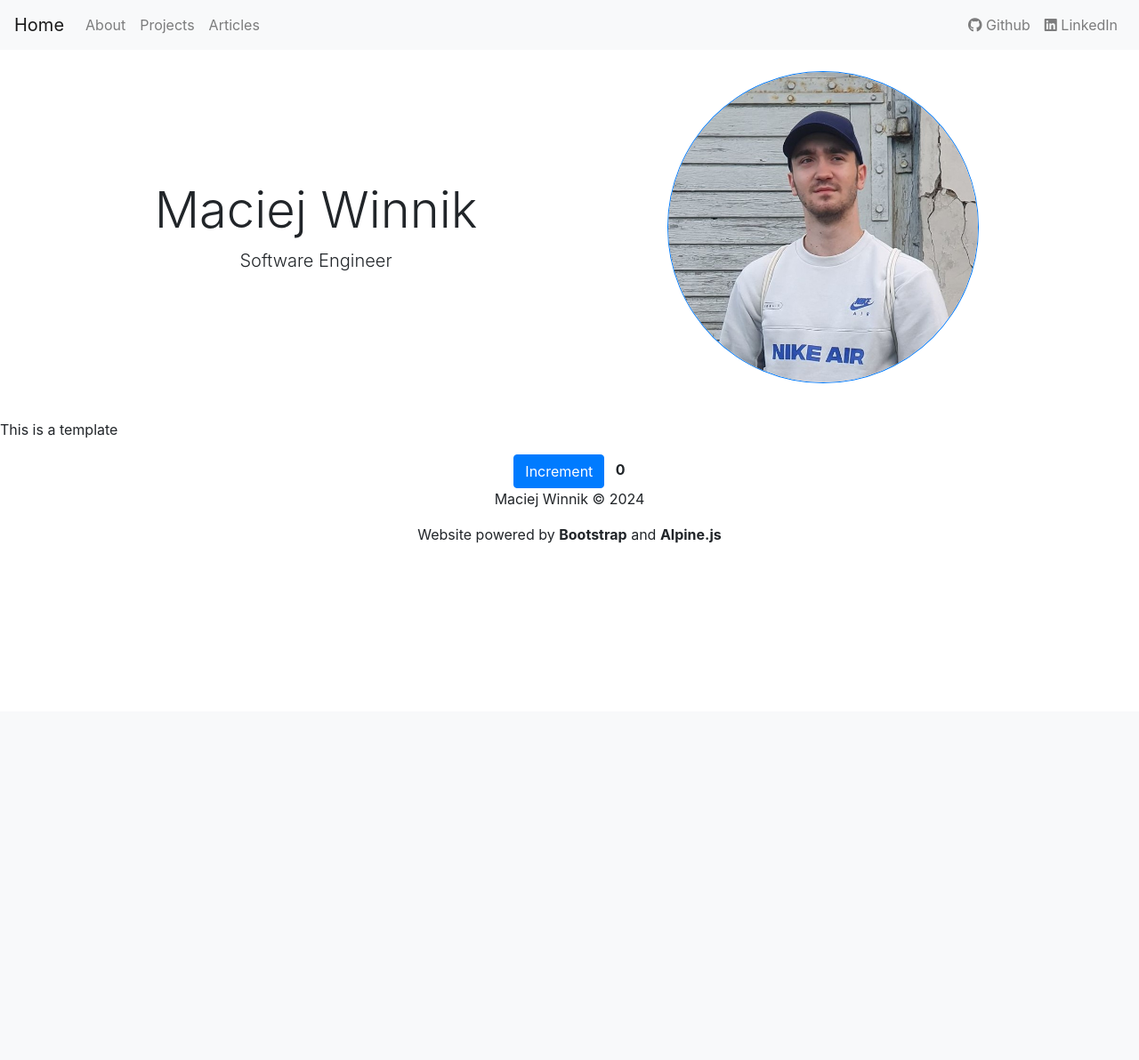
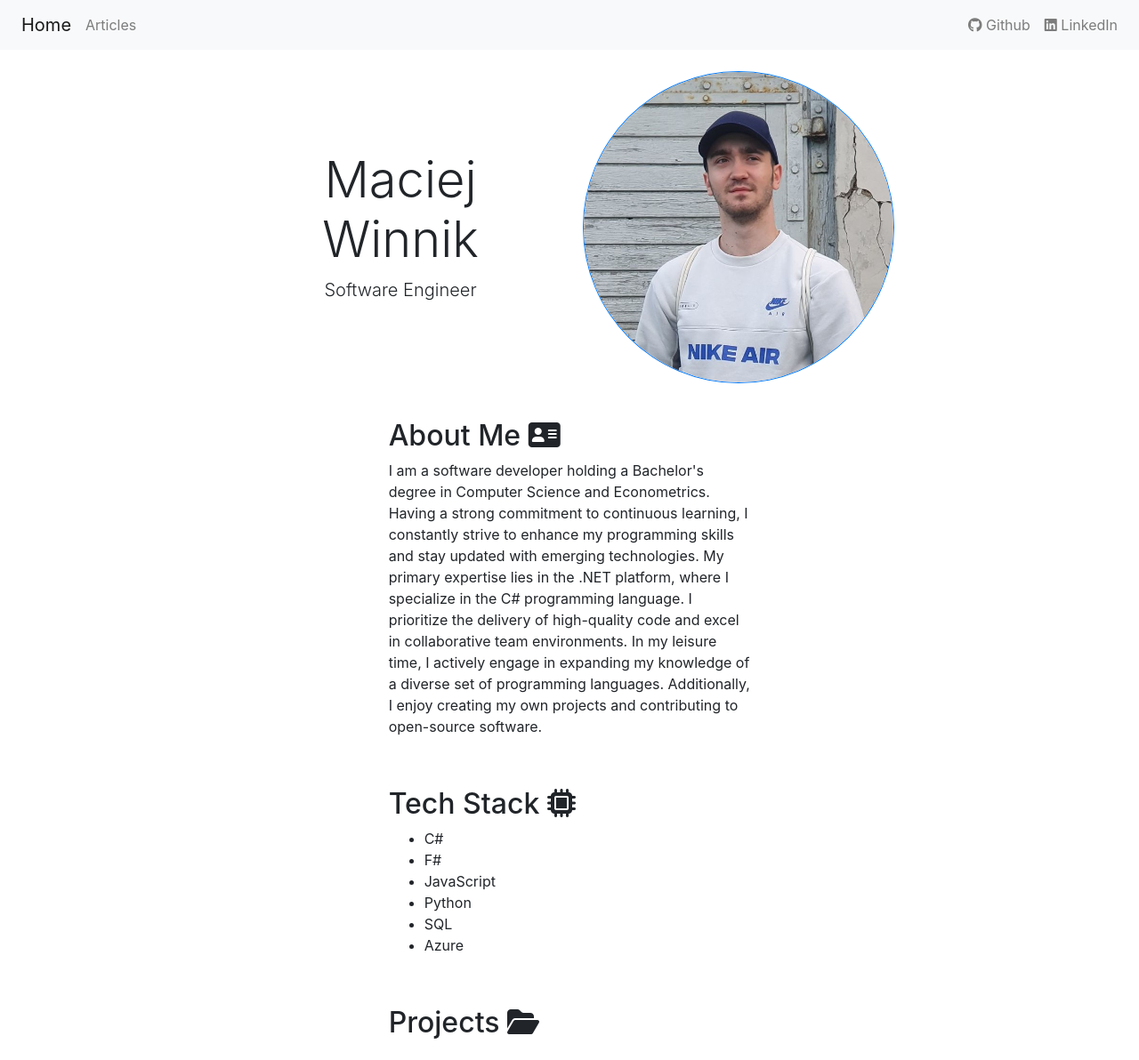
Before and after one commit to MaciekWin3/blog, a Flask app: page / in a window 1280 px wide. Shown: the top 1192 px of the page at 89% size. Before the commit the page ends 611 px from the top, so only its background shows below. Run offline with Flask 3, Linux system fonts and the light colour scheme; some libraries are stand-ins or nearby versions.

Commit message:
Update html pages

```diff
--- a/templates/base.html
+++ b/templates/base.html
@@ -38,7 +38,7 @@
   </head>
   <body>
     <nav class="navbar navbar-expand-lg navbar-light bg-light">
-      <a class="navbar-brand" href="/">Home</a>
+      <a class="navbar-brand mx-2" href="/">Home</a>
       <button
         class="navbar-toggler"
         type="button"
@@ -53,12 +53,6 @@
 
       <div class="collapse navbar-collapse" id="navbar">
         <ul class="navbar-nav mr-auto">
-          <li class="nav-item">
-            <a class="nav-link" href="#about">About</a>
-          </li>
-          <li class="nav-item">
-            <a class="nav-link" href="#projects">Projects</a>
-          </li>
           <li class="nav-item">
             <a class="nav-link" href="/articles">Articles</a>
           </li>
--- a/templates/index.html
+++ b/templates/index.html
@@ -1,11 +1,11 @@
 {% extends 'base.html' %} {% block content %}
 <div class="container mt-4">
   <div class="row justify-content-center align-items-center">
-    <div class="col-md-6 text-center">
+    <div class="col-md-4 text-center">
       <h1 class="display-4">Maciej Winnik</h1>
       <p class="lead">Software Engineer</p>
     </div>
-    <div class="col-md-6 text-center">
+    <div class="col-md-4 text-center">
       <img
         src="./static/images/me.jpg"
         alt="Me"
@@ -17,14 +17,135 @@
   </div>
 </div>
 
-<p class="mt-4">This is a template</p>
+<section class="mt-4">
+  <div class="row justify-content-center">
+    <div class="col-md-4 mb-3">
+      <h2>
+        About Me
+        <i class="fa-solid fa-address-card"></i>
+      </h2>
+      <p>
+        I am a software developer holding a Bachelor's degree in Computer
+        Science and Econometrics. Having a strong commitment to continuous
+        learning, I constantly strive to enhance my programming skills and stay
+        updated with emerging technologies. My primary expertise lies in the
+        .NET platform, where I specialize in the C# programming language. I
+        prioritize the delivery of high-quality code and excel in collaborative
+        team environments. In my leisure time, I actively engage in expanding my
+        knowledge of a diverse set of programming languages. Additionally, I
+        enjoy creating my own projects and contributing to open-source software.
+      </p>
+    </div>
+  </div>
+</section>
+<section class="mt-4">
+  <div class="row justify-content-center">
+    <div class="col-md-4 mb-3">
+      <h2>Tech Stack <i class="fa-solid fa-microchip"></i></h2>
+      <ul>
+        <li>C#</li>
+        <li>F#</li>
+        <li>JavaScript</li>
+        <li>Python</li>
+        <li>SQL</li>
+        <li>Azure</li>
+      </ul>
+    </div>
+  </div>
+</section>
+<section class="mt-4">
+  <div class="row justify-content-center">
+    <div class="col-md-4 mb-3">
+      <h2>Projects <i class="fa-solid fa-folder-open"></i></h2>
+    </div>
+  </div>
 
-{% if 2 == 3 %}
-<h1>Hello {{ name }}!</h1>
-{% endif %}
+  <div class="row justify-content-center">
+    <div class="col-md-2 mb-3">
+      <div class="card">
+        <img
+          src="https://raw.githubusercontent.com/MaciekWin3/Moonwalk/master/docs/logo.png"
+          class="card-img-top"
+          alt="Project 2"
+          height="200"
+        />
+        <div class="card-body">
+          <a href="https://github.com/MaciekWin3/Moonwalk">
+            <h5 class="card-title">MoonWalk</h5></a
+          >
+          <p class="card-text">
+            Implementaion of my own copmpiler and programming language.
+          </p>
+        </div>
+      </div>
+    </div>
+    <div class="col-md-2 mb-3">
+      <div class="card">
+        <img
+          src="https://raw.githubusercontent.com/MaciekWin3/TermKeyVault/master/docs/screenshots/main.png"
+          class="card-img-top"
+          alt="Project 1"
+          height="200"
+        />
+        <div class="card-body">
+          <a href="https://github.com/MaciekWin3/TermKeyVault">
+            <h5 class="card-title">TermKeyVault</h5>
+          </a>
+          <p class="card-text">
+            Terminal User Interface password manager written in F#.
+          </p>
+        </div>
+      </div>
+    </div>
+  </div>
 
-<div x-data="{ count: 0 }" class="text-center mt-3">
-  <button class="btn btn-primary" x-on:click="count++">Increment</button>
-  <span class="ml-2 font-weight-bold" x-text="count"></span>
-</div>
+  <div class="row justify-content-center">
+    <div class="col-md-2 mb-3">
+      <div class="card">
+        <img
+          src="https://raw.githubusercontent.com/gui-cs/Terminal.Gui/develop/docfx/images/sample.png"
+          class="card-img-top"
+          alt="Project 1"
+          height="200"
+        />
+        <div class="card-body">
+          <a href="https://github.com/gui-cs/Terminal.Gui">
+            <h5 class="card-title">Terminal.Gui</h5>
+          </a>
+          <p class="card-text">
+            An open-source project for building TUI apps, which I try to
+            contribute to.
+          </p>
+        </div>
+      </div>
+    </div>
+
+    <div class="col-md-2 mb-3">
+      <div class="card">
+        <img
+          src="https://raw.githubusercontent.com/MaciekWin3/Whale/main/docs/demo.gif"
+          class="card-img-top"
+          alt="Project 2"
+          height="200"
+        />
+        <div class="card-body">
+          <a href="https://github.com/MaciekWin3/Whale">
+            <h5 class="card-title">Whale</h5>
+          </a>
+          <p class="card-text">
+            Terminal, lightweigth, crossplatform docker container manager
+          </p>
+        </div>
+      </div>
+    </div>
+  </div>
+  <div class="row justify-content-center">
+    <div class="col-md-4 mb-3">
+      <p>
+        To see rest of them see my
+        <a href="https://github.com/MaciekWin3">github accout</a>
+      </p>
+    </div>
+  </div>
+</section>
 {% endblock %}
```
Also changed, not shown: articles/test4.md (added, +5 -0 lines), templates/article.html (+9 -3 lines), templates/articles.html (+7 -2 lines).
